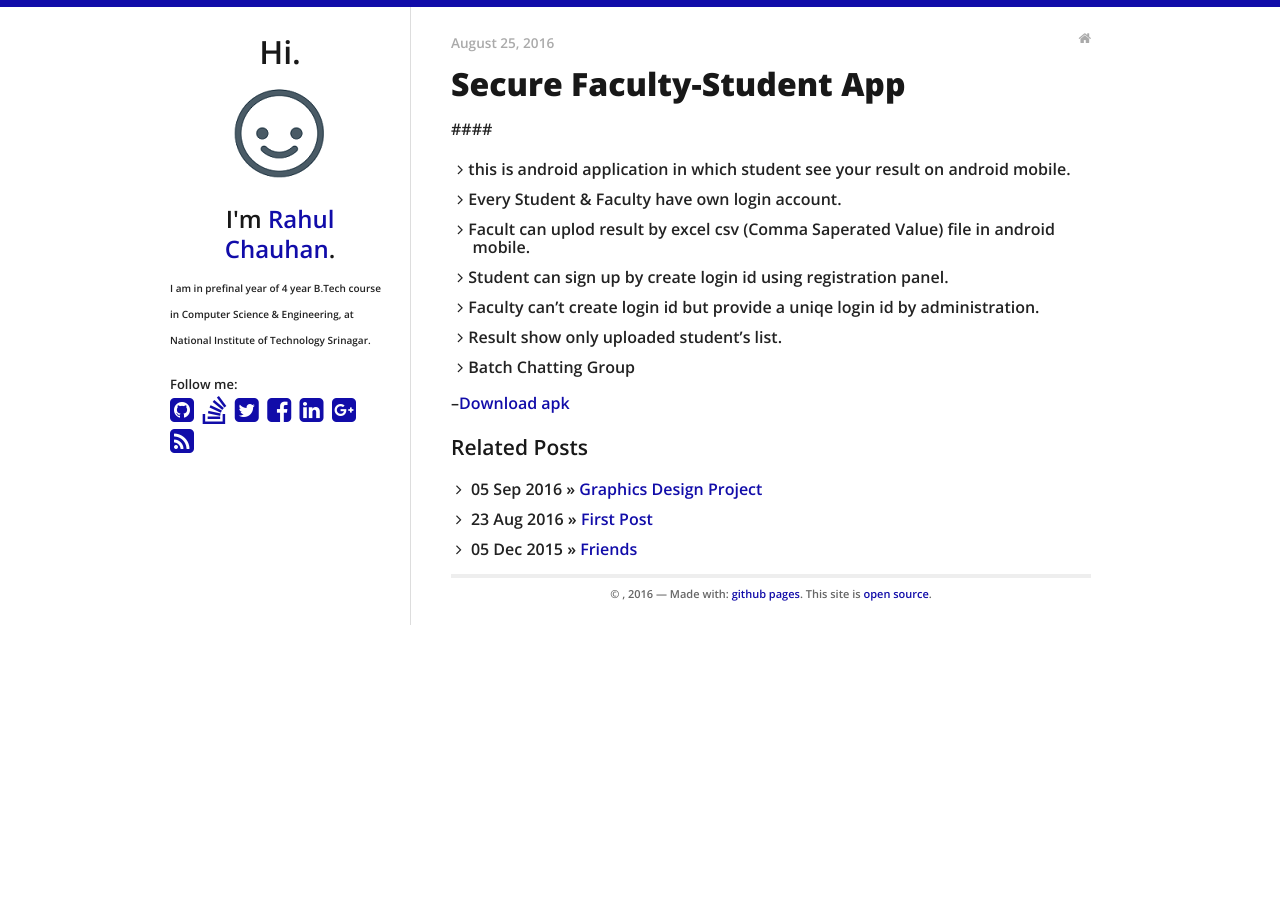
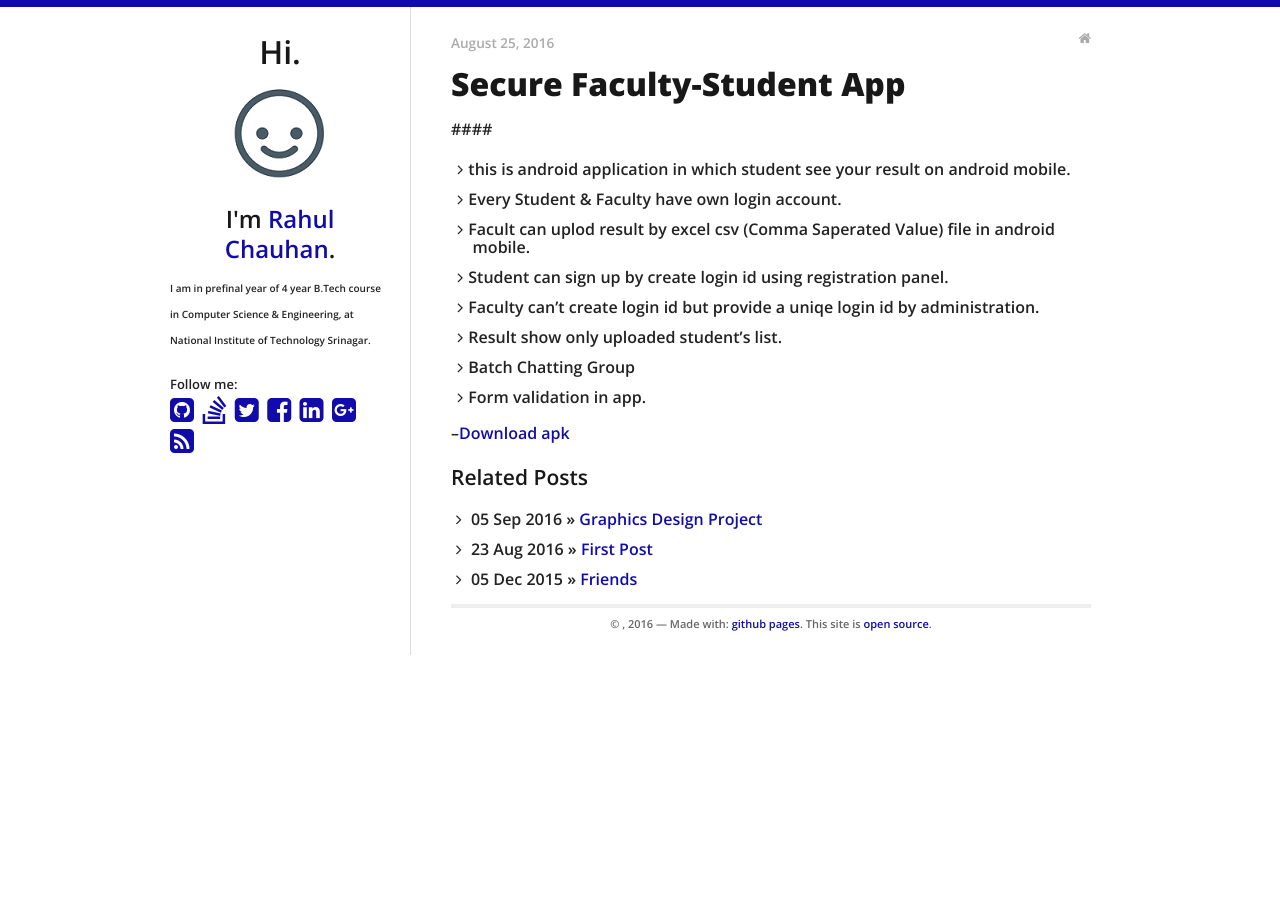
Before and after one commit to rahulworld/rahulworld.github.io, a Jekyll site: the page built from _posts/2016-08-25-faculty-student-secure-result-portal-by-csv-file.md, in a window 1280 px wide. Built offline with Jekyll 4.4.1, drawn with Linux system fonts in a browser that asks for light colours; nearby versions of some CDN libraries.

Commit message:
faculty student app

```diff
--- a/_posts/2016-08-25-faculty-student-secure-result-portal-by-csv-file.md
+++ b/_posts/2016-08-25-faculty-student-secure-result-portal-by-csv-file.md
@@ -12,5 +12,6 @@ tags: [meta, web]
 - Faculty can't create login id but provide a uniqe login id by administration.
 - Result show only uploaded student's list.
 - Batch Chatting Group
+- Form validation in app.
 
 --[Download apk](https://www.dropbox.com/s/phpgnzdm46nnui0/com.share.sharaz.share.apk?dl=0)
```
